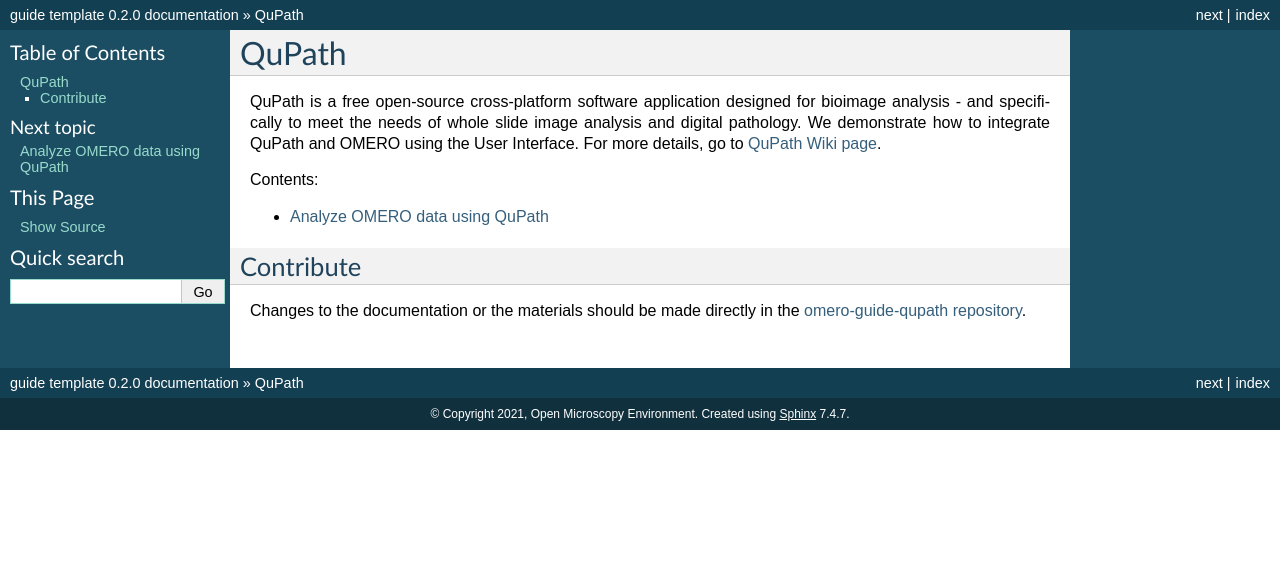
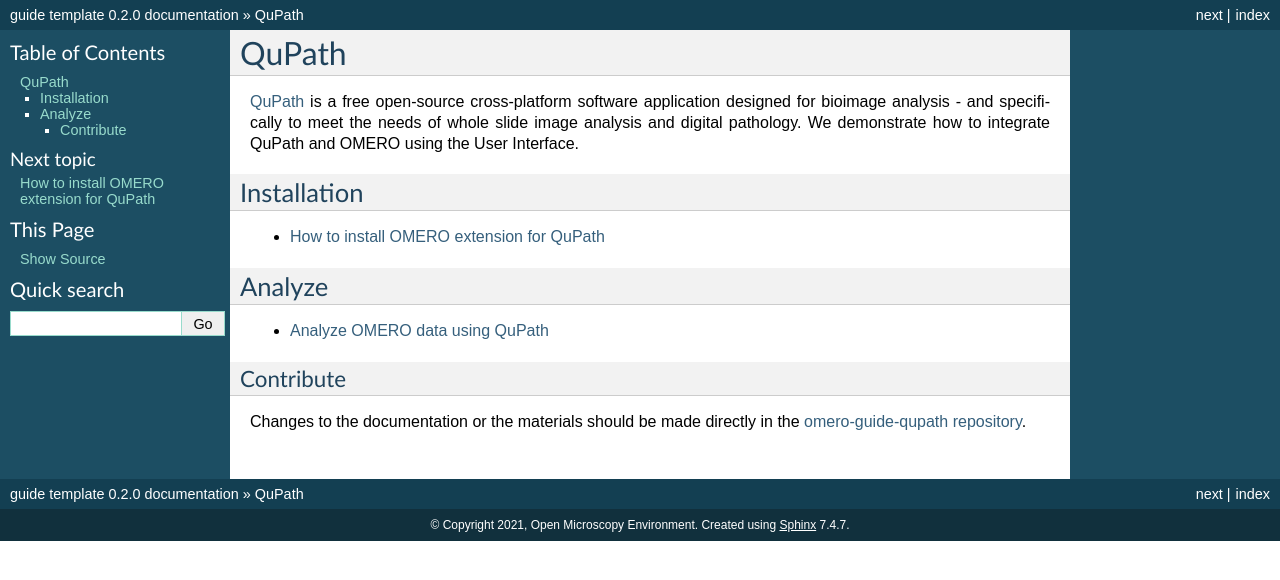
Before and after one commit to ome/omero-guide-qupath, a Sphinx documentation site: the page built from docs/index.rst, in a window 1280 px wide. Shown: the top 580 px of the page. Built offline with Sphinx 7.4.7, drawn with Linux system fonts in a browser that asks for light colours.

Commit message:
move installation to dedicated file

```diff
--- a/docs/index.rst
+++ b/docs/index.rst
@@ -1,9 +1,20 @@
 QuPath
 ======
 
-QuPath is a free open-source cross-platform software application designed for bioimage analysis - and specifically to meet the needs of whole slide image analysis and digital pathology. We demonstrate how to integrate QuPath and OMERO using the User Interface. For more details, go to `QuPath Wiki page <https://github.com/qupath/qupath/wiki/>`_.
+`QuPath <https://github.com/qupath/qupath/wiki/>`__ is a free open-source cross-platform software application designed for bioimage analysis - and specifically to meet the needs of whole slide image analysis and digital pathology. We demonstrate how to integrate QuPath and OMERO using the User Interface.
 
-Contents:
+
+Installation
+************
+
+.. toctree::
+   :maxdepth: 1
+   :titlesonly:
+
+   installation
+
+Analyze
+*******
 
 .. toctree::
    :maxdepth: 1
```
Also changed, not shown: docs/installation.rst (added, +20 -0 lines), docs/qupath.rst (+0 -8 lines).
